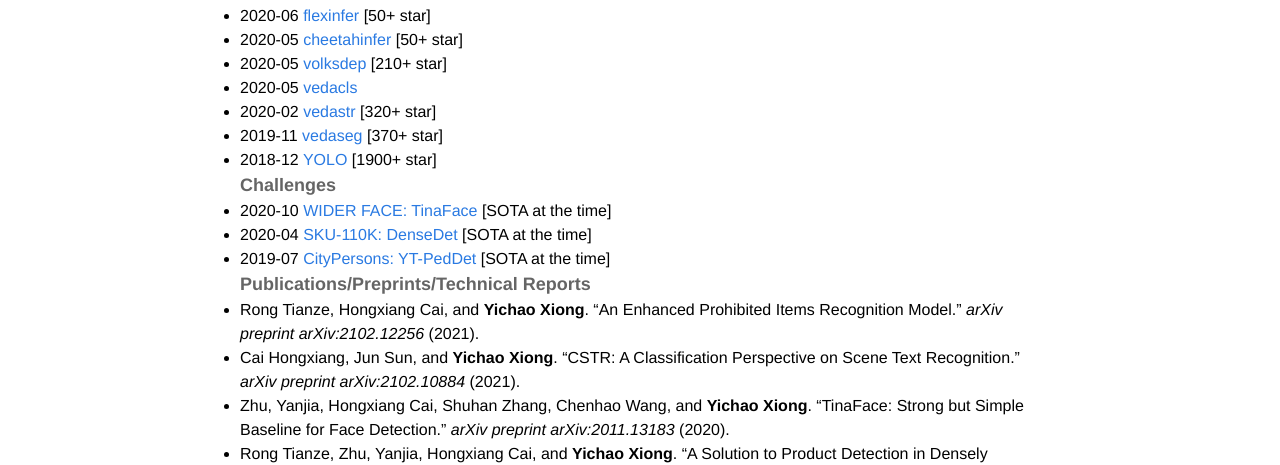
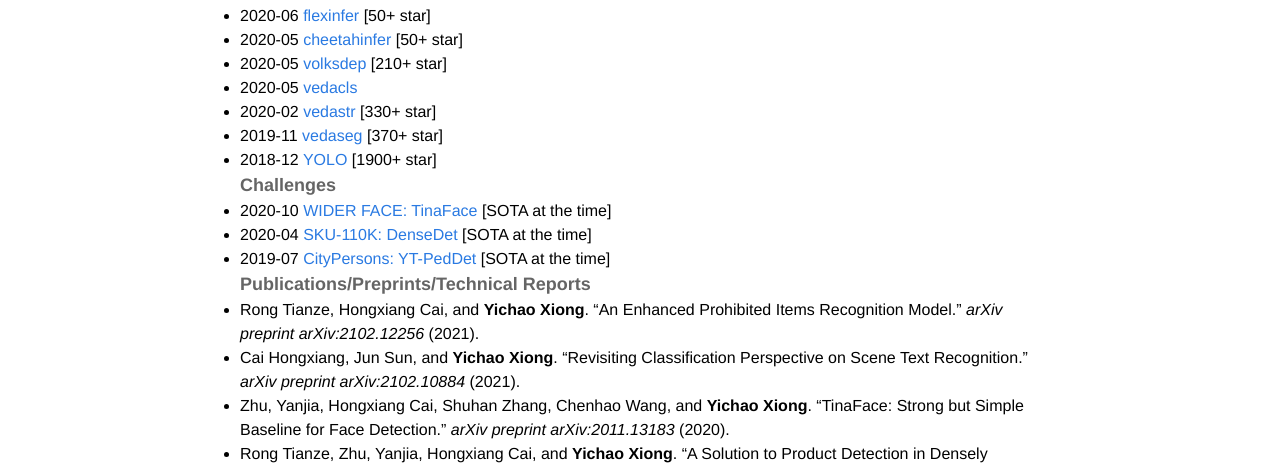
Before and after one commit to mileistone/mileistone.github.io, a Jekyll site: the page built from pages/about.md, in a window 1280 px wide. Shown: the part 163-628 px from the top of the page. Built offline with Jekyll 4.4.1, drawn with Linux system fonts in a browser that asks for light colours.

Commit message:
Update about.md

```diff
--- a/pages/about.md
+++ b/pages/about.md
@@ -19,7 +19,7 @@ includelink: true
 
 - 2020-05 [vedacls](https://github.com/Media-Smart/vedacls)
 
-- 2020-02 [vedastr](https://github.com/Media-Smart/vedastr) [320+ star]
+- 2020-02 [vedastr](https://github.com/Media-Smart/vedastr) [330+ star]
 
 - 2019-11 [vedaseg](https://github.com/Media-Smart/vedaseg) [370+ star]
 
@@ -37,7 +37,7 @@ includelink: true
 
 - Rong Tianze, Hongxiang Cai, and **Yichao Xiong**. "An Enhanced Prohibited Items Recognition Model." *arXiv preprint arXiv:2102.12256* (2021).
 
-- Cai Hongxiang, Jun Sun, and **Yichao Xiong**. "CSTR: A Classification Perspective on Scene Text Recognition." *arXiv preprint arXiv:2102.10884* (2021).
+- Cai Hongxiang, Jun Sun, and **Yichao Xiong**. "Revisiting Classification Perspective on Scene Text Recognition." *arXiv preprint arXiv:2102.10884* (2021).
 
 - Zhu, Yanjia, Hongxiang Cai, Shuhan Zhang, Chenhao Wang, and **Yichao Xiong**. "TinaFace: Strong but Simple Baseline for Face Detection." *arXiv preprint arXiv:2011.13183* (2020).
 
```
